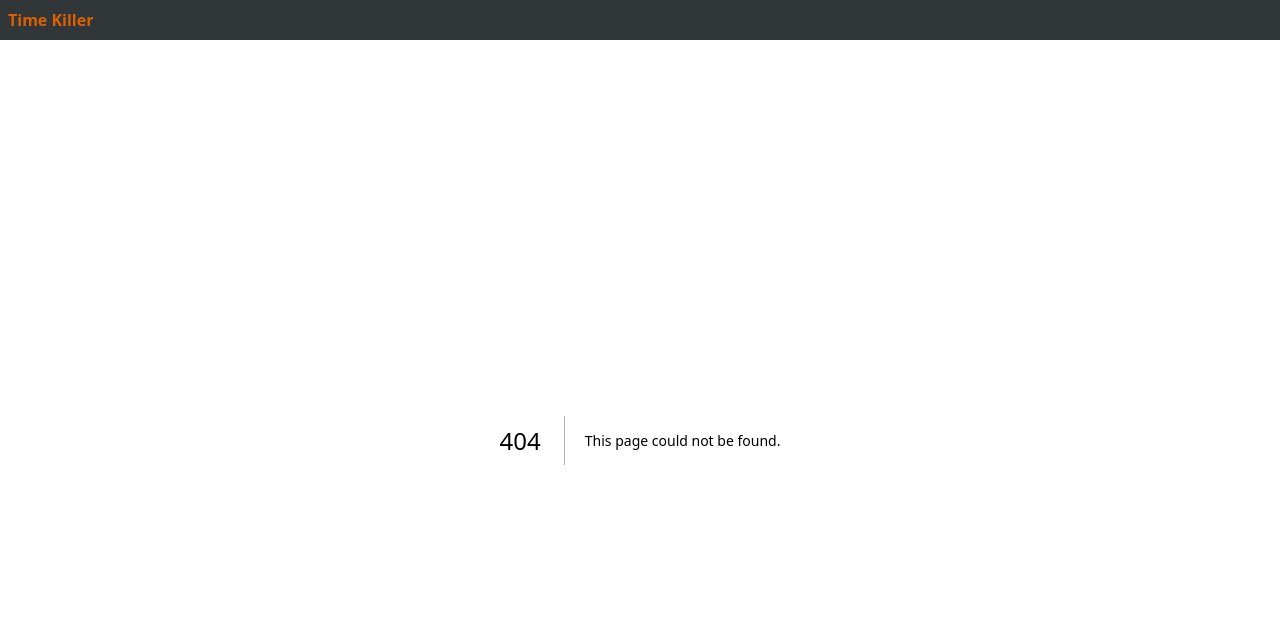
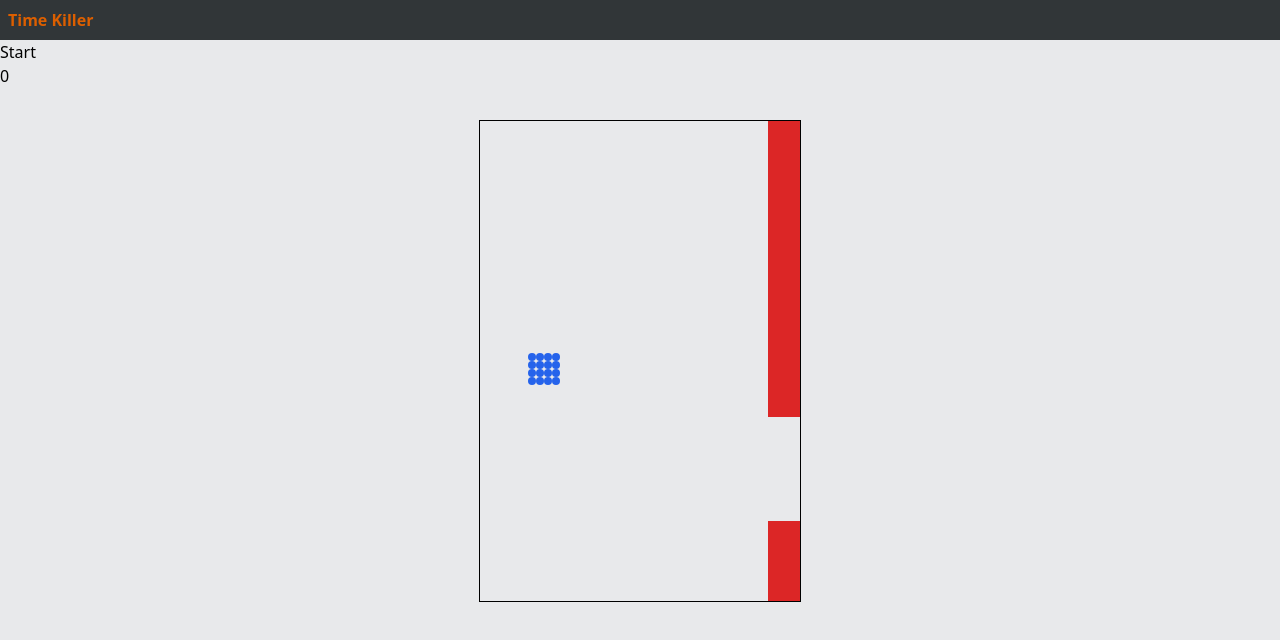
Before and after one commit to JoanR99/time-killer, a Next.js app: page /flappy in a window 1280 px wide. Before the commit this address had no page. Shown: the top 640 px of the page. Built offline with nearby package versions, Linux system fonts and the light colour scheme.

Commit message:
add flappy bird game

```diff
--- /dev/null
+++ b/pages/flappy.tsx
@@ -0,0 +1,175 @@
+import { useCallback, useEffect, useRef, useState } from 'react';
+import createBoard from '../utils/createBoard';
+import getDirectionFromKey from '../utils/getDirectionFromKey';
+import useInterval from '../utils/useInterval';
+
+const getRandom = (max: number) => Math.floor(Math.random() * max);
+
+function getWallRows(rows: number) {
+	const openRows = getRandom(46);
+
+	let wallRows = [];
+
+	for (let i = 0; i < rows; i++) {
+		if (i < openRows || i > openRows + 12) {
+			wallRows.push(i);
+		}
+	}
+	return wallRows;
+}
+
+function getWallS(board: number[][], rows: number[], cols: number[]) {
+	let wall = [];
+	for (let i = 0; i < rows.length; i++) {
+		for (let j = 0; j < cols.length; j++) {
+			wall.push(board[rows[i]][cols[j]]);
+		}
+	}
+	return wall;
+}
+
+function getBirdPosition(board: number[][], rows: number[]) {
+	let bird = [];
+
+	for (let row of rows) {
+		bird.push(board[row][6]);
+		bird.push(board[row][7]);
+		bird.push(board[row][8]);
+		bird.push(board[row][9]);
+	}
+
+	return bird;
+}
+
+export default function Page() {
+	const board = useRef(createBoard(60, 40));
+	const [start, setStart] = useState(false);
+	const [wallCol, setWallCol] = useState([36, 37, 38, 39]);
+	const [wallRows, setWallRows] = useState(getWallRows(board.current.length));
+	const [wall, setWall] = useState<Set<number>>(new Set([]));
+	const [birdRow, setBirdRow] = useState<Set<number>>(
+		new Set([29, 30, 31, 32])
+	);
+	const [birdPosition, setBirdPosition] = useState<Set<number>>(new Set([]));
+	const [score, setScore] = useState(0);
+
+	const handleKeyDown = useCallback((e: KeyboardEvent) => {
+		const newDirection = getDirectionFromKey(e.key);
+		const isValidDirection = newDirection !== '';
+		if (!isValidDirection) return;
+
+		setBirdRow(
+			(prevRow) =>
+				new Set(
+					Array.from(prevRow).map((row, i) => {
+						if (i === 0 && row - 4 < 1) {
+							return 0;
+						}
+
+						if (i === 1 && row - 4 < 2) {
+							return 1;
+						}
+						if (i === 2 && row - 4 < 3) {
+							return 2;
+						}
+						if (i === 3 && row - 4 < 4) {
+							return 3;
+						}
+
+						return row - 4;
+					})
+				)
+		);
+	}, []);
+
+	function moveWalls() {
+		handleGameOver();
+		setWallCol((prevCol) => prevCol.map((col) => col - 1));
+		resetWall();
+	}
+
+	function moveBird() {
+		setBirdRow(
+			(prevRow) =>
+				new Set(
+					Array.from(prevRow).map((row, i) => {
+						if (i === 0 && row + 1 > 56) {
+							return 56;
+						}
+						if (i === 1 && row + 1 > 57) {
+							return 57;
+						}
+						if (i === 2 && row + 1 > 58) {
+							return 58;
+						}
+						if (i === 3 && row + 1 > 59) {
+							return 59;
+						}
+
+						return row + 1;
+					})
+				)
+		);
+	}
+
+	function resetWall() {
+		if (wallCol.some((col) => col === 0)) {
+			setWallCol([36, 37, 38, 39]);
+			setWallRows(getWallRows(board.current.length));
+			setScore((prevScore) => ++prevScore);
+		}
+	}
+
+	function handleGameOver() {
+		if (Array.from(birdPosition).some((cell) => wall.has(cell))) {
+			setStart(false);
+			setWallCol([36, 37, 38, 39]);
+			setWallRows(getWallRows(board.current.length));
+			setBirdRow(new Set([29, 30, 31, 32]));
+			setBirdPosition(new Set([]));
+			setScore(0);
+		}
+	}
+
+	useEffect(() => {
+		window.addEventListener('keydown', (e) => handleKeyDown(e));
+	}, [handleKeyDown]);
+
+	useEffect(() => {
+		setWall(new Set(getWallS(board.current, wallRows, wallCol)));
+	}, [wallCol, wallRows]);
+
+	useEffect(() => {
+		setBirdPosition(
+			new Set(getBirdPosition(board.current, Array.from(birdRow)))
+		);
+	}, [birdRow]);
+
+	useInterval(() => moveWalls(), 150, start);
+	useInterval(() => moveBird(), 150, start);
+
+	return (
+		<div>
+			<button onClick={() => setStart(true)}>Start</button>
+			<h1>{score}</h1>
+			<div className="border border-black max-w-fit mt-8 mx-auto">
+				{board.current.map((row, ri) => (
+					<div key={ri} className="flex">
+						{row.map((cell, ci) => (
+							<div
+								key={ci}
+								className={`h-2 w-2 ${
+									wall.has(cell)
+										? ' bg-red-600'
+										: birdPosition.has(cell)
+										? 'bg-blue-600 rounded-full'
+										: ''
+								}`}
+							></div>
+						))}
+					</div>
+				))}
+			</div>
+		</div>
+	);
+}
--- a/pages/index.tsx
+++ b/pages/index.tsx
@@ -33,6 +33,13 @@ export default function Home() {
 				>
 					Tetris
 				</Link>
+
+				<Link
+					href="flappy"
+					className="border-[#001524] rounded-xl border p-8 bg-[#E0DFD5]"
+				>
+					Flappy Bird
+				</Link>
 			</div>
 		</div>
 	);
```
